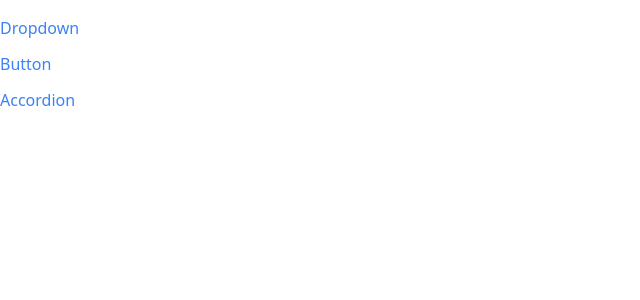
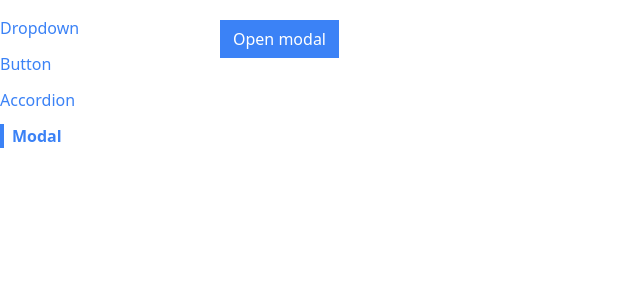
Before and after one commit to anzuj/udemy-react, a React (Create React App) app: page /modal in a window 1280 px wide. Shown: the top 300 px of the page, without its empty margins (0-640 px from the left). Built offline with nearby package versions, Linux system fonts and the light colour scheme.

Commit message:
modal ready

```diff
--- a/public/index.html
+++ b/public/index.html
@@ -34,5 +34,6 @@
       To begin the development, run `npm start` or `yarn start`.
       To create a production bundle, use `npm run build` or `yarn build`.
     -->
+    <div class="modal-container"></div>
   </body>
 </html>
--- a/src/App.js
+++ b/src/App.js
@@ -5,6 +5,7 @@
 import AccordionPage from "./pages/AccordionPage";
 import ButtonPage from "./pages/ButtonPage";
 import DropDownPage from "./pages/DropDownPage";
+import ModalPage from "./pages/ModalPage";
 
 function App() {
   return (
@@ -20,6 +21,9 @@
         <Route path="/button">
           <ButtonPage></ButtonPage>
         </Route>
+        <Route path="/modal">
+          <ModalPage></ModalPage>
+        </Route>
       </div>
     </div>
   );
--- /dev/null
+++ b/src/components/Link copy.js
@@ -0,0 +1,24 @@
+import useNavigation from "../hooks/use-navigation";
+import classnames from "classnames";
+
+export default function Link({ to, children , className, activeClassName}) {
+  const { navigate, currentPath } = useNavigation();
+
+
+  const classes = classnames("text-blue-500", className,
+  currentPath === to && activeClassName);
+  const handleClick = (event) => {
+    //when holding down Ctrl, let user open up in a new browser tab
+    if (event.ctrlKey || event.metaKey) {
+      return;
+    }
+    //internal navigation
+    event.preventDefault();
+    navigate(to);
+  };
+  return (
+    <a className={classes} href={to} onClick={handleClick}>
+      {children}
+    </a>
+  );
+}
--- /dev/null
+++ b/src/components/Modal.js
@@ -0,0 +1,25 @@
+import { useEffect } from "react";
+import ReactDOM from "react-dom";
+
+export default function Modal({ onClose, children, actionBar }) {
+  useEffect(() => {
+    document.body.classList.add("overflow-hidden");
+
+    return () => {
+      document.body.classList.remove("overflow-hidden");
+    };
+  }, []);
+  // will inject this div into public/html file
+  return ReactDOM.createPortal(
+    <div>
+      <div onClick={onClose} className="fixed inset-0 bg-gray-300 opacity-80"></div>
+      <div className="fixed inset-40 p-10 bg-white border rounded">
+        <div className="flex flex-col justify-between h-full">
+          {children}
+          <div className="flex justify-end"> {actionBar}</div>
+        </div>
+      </div>
+    </div>,
+    document.querySelector(".modal-container")
+  );
+}
--- a/src/components/Sidebar.js
+++ b/src/components/Sidebar.js
@@ -5,6 +5,7 @@
     { label: "Dropdown", path: "/" },
     { label: "Button", path: "/button" },
     { label: "Accordion", path: "/accordion" },
+    { label: "Modal", path: "/modal" },
   ];
 
   const renderedLinks = links.map((link) => {
--- /dev/null
+++ b/src/pages/ModalPage.js
@@ -0,0 +1,26 @@
+import Modal from "../components/Modal";
+import Button from "../components/Button";
+import { useState } from "react";
+export default function ModalPage() {
+  const [showModal, setShowModal] = useState(false);
+  const handleClick = () => {
+    setShowModal(true);
+  };
+
+  const handleClose= () => {
+    setShowModal(false);
+  };
+const actionBar = <div><Button onClick={handleClose} primary>I accept</Button></div>
+  const modal = <Modal onClose={handleClose} actionBar={actionBar}>
+    <p>Important agreement</p>
+  </Modal>
+  return (
+    <div>
+      <Button onClick={handleClick} primary>
+        Open modal
+      </Button>
+
+      {showModal && modal }
+    </div>
+  );
+}
```
